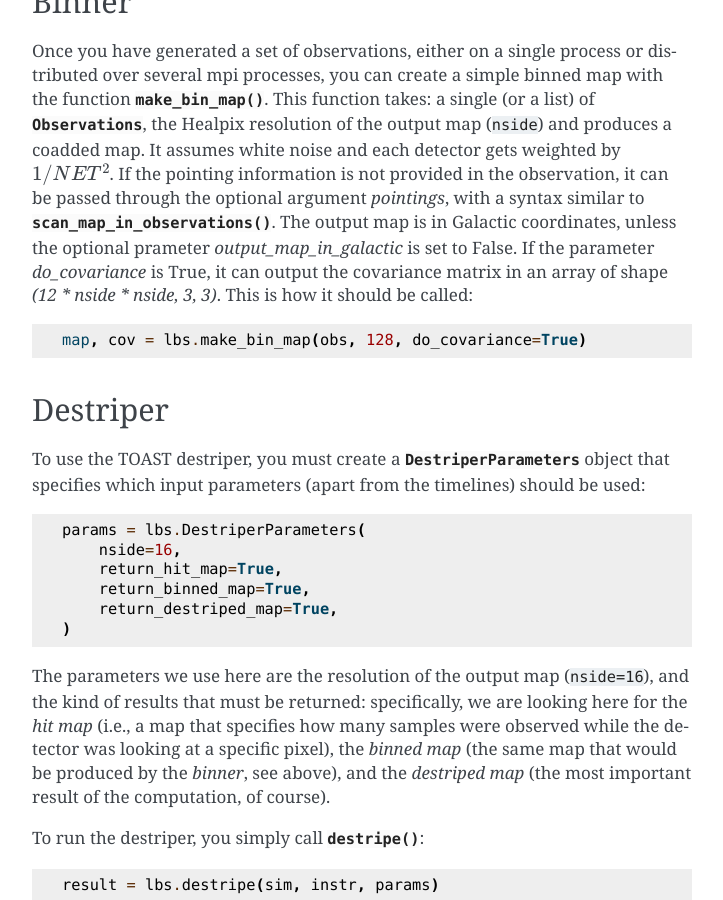
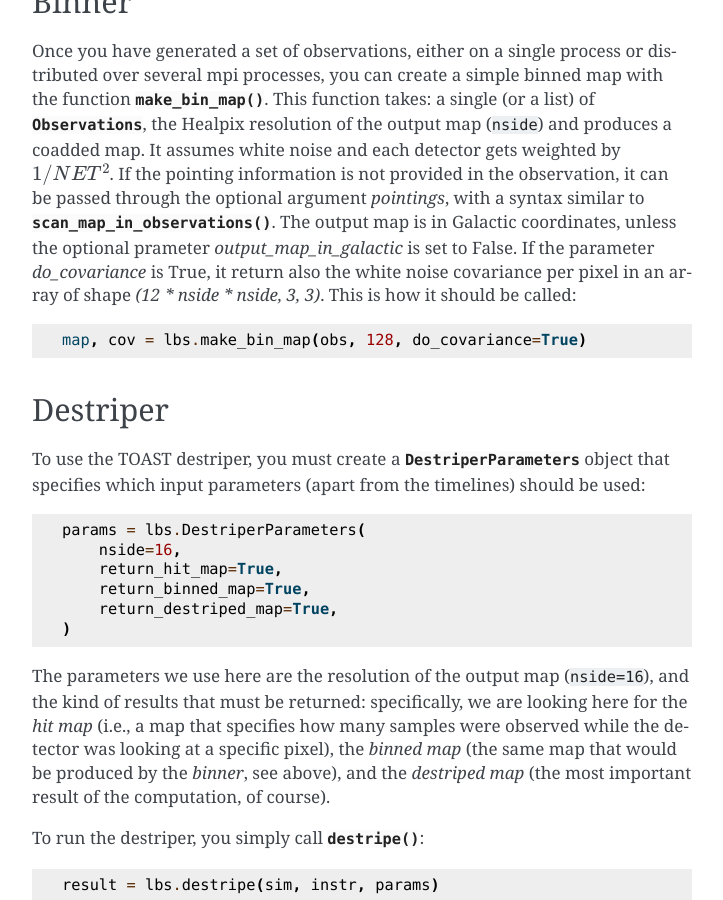
Before and after one commit to litebird/litebird_sim, a Sphinx documentation site: the page built from docs/source/mapmaking.rst, in a window 1280 px wide and 900 px high, scrolled down 1627 px. Shown: the whole window, without its empty margins (388-1111 px from the left). Built offline with Sphinx 7.4.7, drawn with Linux system fonts in a browser that asks for light colours.

```diff
--- a/docs/source/mapmaking.rst
+++ b/docs/source/mapmaking.rst
@@ -93,8 +93,8 @@ observation, it can be passed through the optional argument `pointings`,
 with a syntax similar to :func:`.scan_map_in_observations`.
 The output map is in Galactic coordinates, unless the optional prameter
 `output_map_in_galactic` is set to False. If the parameter `do_covariance`
-is True, it can output the covariance matrix in an array of shape
-`(12 * nside * nside, 3, 3)`. This is how it should be called::
+is True, it return also the white noise covariance per pixel in an array
+of shape `(12 * nside * nside, 3, 3)`. This is how it should be called::
 
     map, cov = lbs.make_bin_map(obs, 128, do_covariance=True)
 
```
Also changed, not shown: 1 other file.
